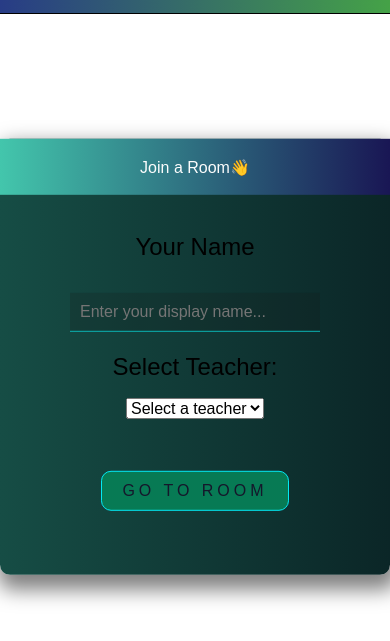
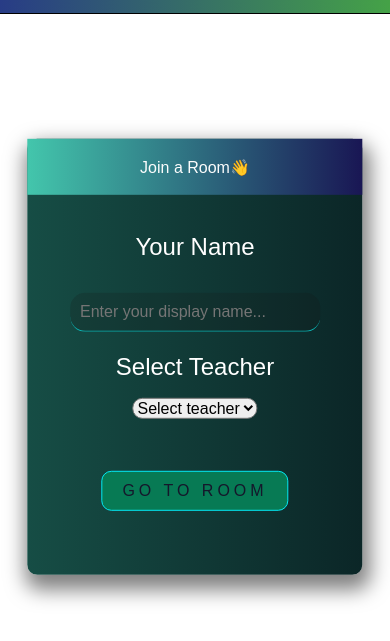
Before and after one commit to Geno419/LwB-be, a website: page public/lobby.html in a window 390 px wide. Shown: the part 65-706 px from the top of the page. Drawn offline with nearby package versions, Linux system fonts and the light colour scheme; no server answers.

Commit message:
minor chanegs

```diff
--- a/public/lobby.html
+++ b/public/lobby.html
@@ -30,7 +30,6 @@
       </div>
       <div class="nav--list"></div>
     </header>
-
     <main id="room__lobby__container">
       <div id="form__container">
         <div id="form__container__header">
@@ -49,9 +48,9 @@
           </div>
           <script src="https://cdn.jsdelivr.net/npm/axios/dist/axios.min.js"></script>
           <div class="form__field__wrapper">
-            <label for="teacherSelect">Select Teacher:</label>
+            <label for="teacherSelect">Select Teacher</label>
             <select id="teacherSelect" name="teacher" required>
-              <option value="">Select a teacher</option>
+              <option value="">Select teacher</option>
             </select>
           </div>
 
--- a/public/styles/lobby.css
+++ b/public/styles/lobby.css
@@ -3,13 +3,12 @@
   width: 100%;
   max-width: 600px;
   border-radius: 10px;
-  border:none;
-  outline:none;
+  border: none;
+  outline: none;
   background: linear-gradient(90deg, #164d45 0%, #0b2627 100%);
   position: fixed;
   top: 50%;
   left: 50%;
-
   transform: translate(-50%, -50%);
 }
 
@@ -22,18 +21,17 @@
   justify-content: center;
   align-items: center;
   height: 3.5rem;
-  padding:0.1rem;
-  border:none;
-  outline:none;
+  padding: 0.1rem;
+  border: none;
+  outline: none;
   text-align: center;
   background: linear-gradient(90deg, #43c6ac, #191654);
   margin: 0;
   font-size: 1.4rem;
-
 }
 
 .form__field__wrapper {
-  transition: .2s;
+  transition: 0.2s;
   display: flex;
   flex-direction: column;
   justify-content: center;
@@ -46,7 +44,7 @@
   line-height: 1.7em;
   margin-bottom: 10px;
   display: block;
-  color:black
+  color: white;
 }
 
 .form__field__wrapper input {
@@ -61,10 +59,15 @@
   background: #14141433;
   color: #fff;
   outline: none;
-
+  border-radius: 15px;
 }
 
-.form__field__wrapper button[type='submit'] {
+.form__field__wrapper select {
+  border-radius: 10px;
+  outline: none;
+}
+
+.form__field__wrapper button[type="submit"] {
   display: flex;
   justify-content: center;
   align-items: center;
@@ -82,7 +85,7 @@
   background-color: #077a54;
 }
 
-.form__field__wrapper button[type='submit']:hover:not(:disabled)  {
+.form__field__wrapper button[type="submit"]:hover:not(:disabled) {
   background: #03e9f4;
   color: #fff;
   border-radius: 5px;
@@ -109,19 +112,23 @@
   border: 3px solid #845695;
 }
 
-
-#random{
+#random {
   display: flex;
   justify-content: center;
   align-items: center;
-
-  padding:1rem;
-  background-color:#1a1a1a;
-  color:aliceblue;
-  border:none;
+  padding: 1rem;
+  background-color: #1a1a1a;
+  color: aliceblue;
+  border: none;
   margin: -2rem 0 1rem 0;
 }
 
-#random:hover{
-  cursor:pointer
+#random:hover {
+  cursor: pointer;
 }
+
+@media screen and (max-width: 800px) {
+  #form__container {
+    max-width: 86vw;
+  }
+}
--- a/public/styles/main.css
+++ b/public/styles/main.css
@@ -1,4 +1,4 @@
-@import url('https://fonts.googleapis.com/css2?family=Poppins:wght@400;500;600;700;800&display=swap');
+@import url("https://fonts.googleapis.com/css2?family=Poppins:wght@400;500;600;700;800&display=swap");
 
 * {
   margin: 0;
@@ -7,8 +7,6 @@
   font-size: 16px;
   font-family: “Open Sans”, sans-serif;
 }
-
-
 
 /* width */
 ::-webkit-scrollbar {
@@ -69,7 +67,7 @@ a {
   justify-content: space-between;
   align-items: center;
   border-bottom: 1px solid #000000;
-  background:  linear-gradient(90deg, #283c86 0%, #45a247 100%);
+  background: linear-gradient(90deg, #283c86 0%, #45a247 100%);
   text-decoration: none;
   padding: 16px 5%;
   /* z-index: 999; */
@@ -113,10 +111,8 @@ a {
   color: #ebe0e0;
 }
 
-
-#logo img{
-  width:15rem;
-
+#logo img {
+  width: 15rem;
 }
 @media (max-width: 640px) {
   #logo span {
@@ -126,7 +122,6 @@ a {
 
 #logo img {
   height: 5rem;
-
 }
 
 #nav a {
@@ -185,12 +180,13 @@ a {
   cursor: pointer;
   background: transparent;
   border: none;
+  fill: white;
 }
 
 #members__button:hover svg > path,
 #chat__button:hover svg,
 .nav__link:hover svg {
-  fill: #845695;
+  fill: #03e9f4;
 }
 
 .nav__link svg {
--- a/public/styles/room.css
+++ b/public/styles/room.css
@@ -248,6 +248,7 @@
 
   #members__button {
     display: block;
+    color: #03e9f4;
   }
 
   #stream__container {
@@ -350,7 +351,6 @@
   justify-content: center;
   align-items: center;
   padding: 10px 20px;
-  color: #15172b;
   font-size: 16px;
   text-transform: uppercase;
   overflow: hidden;
@@ -361,6 +361,7 @@
   border-radius: 10px;
   border: 1px solid #03e9f4;
   background-color: #077a54;
+  color: #03e9f4;
   width: 15rem;
 }
 
@@ -377,7 +378,6 @@
   justify-content: center;
   align-items: center;
   padding: 10px 20px;
-  color: #15172b;
   font-size: 16px;
   text-transform: uppercase;
   overflow: hidden;
@@ -388,6 +388,7 @@
   border-radius: 10px;
   border: 1px solid #03e9f4;
   background-color: #077a54;
+  color: #03e9f4;
   width: 15rem;
 }
 
```
